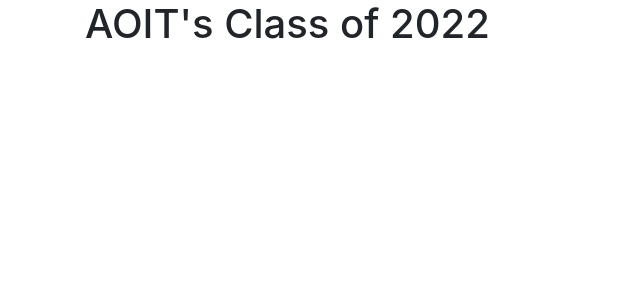
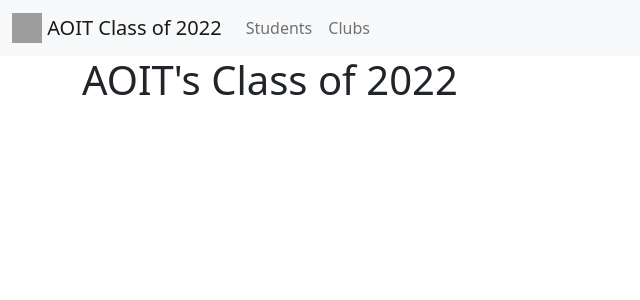
Before and after one commit to carterjc/rbraoit22, a Flask app: page /students in a window 1280 px wide. Shown: the top 300 px of the page, without its empty margins (0-640 px from the left). Run offline with Flask 2, Linux system fonts and the light colour scheme; data that the repository does not hold is empty; parts of the project's set-up code (start-up, migrations or seed data) failed here and were passed over; some libraries are stand-ins or nearby versions; grey boxes are pictures that could not be loaded.

Commit message:
big commit

```diff
--- /dev/null
+++ b/flaskr/templates/404.html
@@ -0,0 +1,4 @@
+{% extends "layout.html" %}
+{% block content %}
+    <h1>404 Not Found</h1>
+{% endblock content %}
--- /dev/null
+++ b/flaskr/templates/clubs.html
@@ -0,0 +1,4 @@
+{% extends "layout.html" %}
+{% block content %}
+    <h1>Clubs Page</h1>
+{% endblock content %}
--- /dev/null
+++ b/flaskr/templates/home.html
@@ -0,0 +1,4 @@
+{% extends "layout.html" %}
+{% block content %}
+    <h1>Home Page</h1>
+{% endblock content %}
--- a/flaskr/templates/layout.html
+++ b/flaskr/templates/layout.html
@@ -6,18 +6,43 @@
     <meta name="viewport" content="width=device-width, initial-scale=1, shrink-to-fit=no">
 
     <!-- Bootstrap CSS -->
-    <link rel="stylesheet" href="https://maxcdn.bootstrapcdn.com/bootstrap/4.0.0/css/bootstrap.min.css" integrity="sha384-Gn5384xqQ1aoWXA+058RXPxPg6fy4IWvTNh0E263XmFcJlSAwiGgFAW/dAiS6JXm" crossorigin="anonymous">
-
+    <link href="https://cdn.jsdelivr.net/npm/bootstrap@5.0.2/dist/css/bootstrap.min.css" rel="stylesheet" integrity="sha384-EVSTQN3/azprG1Anm3QDgpJLIm9Nao0Yz1ztcQTwFspd3yD65VohhpuuCOmLASjC" crossorigin="anonymous">
     <link rel="stylesheet" type="text/css" href="{{ url_for('static', filename='main.css') }}">
 
-    {% if title %}
-        <title>Flask Blog - {{ title }}</title>
-    {% else %}
-        <title>Flask Blog</title>
-    {% endif %}
+    <title>RBR AOIT</title>
 </head>
 <body>
     <header class="site-header">
+      <nav class="navbar navbar-expand-sm navbar-light bg-light">
+        <div class="container-fluid">
+          <a class="navbar-brand" href="/">
+            <img src="/static/img/test.JPG" width="30" height="30" class="d-inline-block align-top" alt="">
+            AOIT Class of 2022
+          </a>
+          <div class="collapse navbar-collapse" id="navbarSupportedContent">
+            <ul class="navbar-nav me-auto mb-2 mb-lg-0 w-100">
+              <li class="nav-item">
+                <a class="nav-link" href="/students">Students</a>
+              </li>
+              <li class="nav-item">
+                <a class="nav-link" href="/clubs">Clubs</a>
+              </li>
+            </ul>
+          </div>
+        </div>
+
+        <!-- <a class="navbar-brand" href="/">
+          <img src="/static/img/test.JPG" width="30" height="30" class="d-inline-block align-top" alt="">
+          AOIT Class of 2022
+        </a> -->
+        <!-- <div class="">
+          <ul class="navbar-nav mb-2 mb-lg-0">
+            <li class="nav-item">
+              <a class="nav-link" href="#">Link</a>
+            </li>
+          </ul>
+        </div> -->
+      </nav>
     </header>
     <main role="main" class="container">
       <div>
@@ -30,8 +55,7 @@
 
     <!-- Optional JavaScript -->
     <!-- jQuery first, then Popper.js, then Bootstrap JS -->
-    <script src="https://code.jquery.com/jquery-3.2.1.slim.min.js" integrity="sha384-KJ3o2DKtIkvYIK3UENzmM7KCkRr/rE9/Qpg6aAZGJwFDMVNA/GpGFF93hXpG5KkN" crossorigin="anonymous"></script>
-    <script src="https://cdnjs.cloudflare.com/ajax/libs/popper.js/1.12.9/umd/popper.min.js" integrity="sha384-ApNbgh9B+Y1QKtv3Rn7W3mgPxhU9K/ScQsAP7hUibX39j7fakFPskvXusvfa0b4Q" crossorigin="anonymous"></script>
-    <script src="https://maxcdn.bootstrapcdn.com/bootstrap/4.0.0/js/bootstrap.min.js" integrity="sha384-JZR6Spejh4U02d8jOt6vLEHfe/JQGiRRSQQxSfFWpi1MquVdAyjUar5+76PVCmYl" crossorigin="anonymous"></script>
+    <script src="https://cdn.jsdelivr.net/npm/@popperjs/core@2.9.2/dist/umd/popper.min.js" integrity="sha384-IQsoLXl5PILFhosVNubq5LC7Qb9DXgDA9i+tQ8Zj3iwWAwPtgFTxbJ8NT4GN1R8p" crossorigin="anonymous"></script>
+    <script src="https://cdn.jsdelivr.net/npm/bootstrap@5.0.2/dist/js/bootstrap.min.js" integrity="sha384-cVKIPhGWiC2Al4u+LWgxfKTRIcfu0JTxR+EQDz/bgldoEyl4H0zUF0QKbrJ0EcQF" crossorigin="anonymous"></script>
 </body>
 </html>
--- a/flaskr/templates/students.html
+++ b/flaskr/templates/students.html
@@ -1,16 +1,19 @@
 {% extends "layout.html" %}
 {% block content %}
   <h1>AOIT's Class of 2022</h1>
-    <div class="row">
+    <div class="row row-cols-1 row-cols-md-3 g-4">
       {% for student in students %}
-      <div class="col-sm-4">
+      <div class="col">
         <div class="card">
           {% if student.image %}
-          <img class="card-img-top" src="../static/img/{{ student.image }}" alt="{{ student.fName ~ ' ' ~ student.lName }} Portrait">
+          <img class="card-img-top" src="../static/img/students/{{ student.image }}" alt="{{ student.fName ~ ' ' ~ student.lName }} Portrait">
           {% endif %}
-          <div class="card-body">
+          <div class="card-body inline-block">
             <h5 class="card-title">{{ student.fName ~ ' ' ~ student.lName }}</h5>
+            <!-- <h6>{{ format_birthday(student.birthday) }} </h6> -->
             <p class="card-text">{{ student.bio }}</p>
+            <!-- <p class="card-text">{{ student.email }}</p> -->
+            <a href="{{ make_url(student.fName, student.lName) }}" class='stretched-link'></a>
           </div>
         </div>
       </div>
--- a/flaskr/views.py
+++ b/flaskr/views.py
@@ -1,24 +1,52 @@
 from flask import Blueprint, render_template, request, flash, jsonify
 from .models import Student
 from . import db
-import json
+
+import datetime
 
 
 views = Blueprint('views', __name__)
 
 
-@views.route('/', methods=['GET'])
-def test():
-	return render_template('about.html', title="About")
+@views.route("/", methods=['GET'])
+def view_home():
+	return render_template('home.html')
 
-
-@views.route('/students', methods=['GET'])
+@views.route("/students", methods=['GET'])
 def view_students():
 	students = Student.query.all()
-	print(students)
 	return render_template('students.html', students=students)
 
+@views.route("/students/<name>", methods=["GET"])
+def view_student(name):
+	students =  Student.query.all()
+	print(students, name)
+	match = [x for x in students if x.fName.lower() + x.lName.lower() == name]
+	if len(match) == 0:
+		return render_template('404.html'), 404
+		# return '<h1>error</h1>'
+	else:  # if of length 1 or more
+		match = match[0]
+	return render_template('student.html', student=match)
 
-@views.route('/about', methods=['GET'])
-def about():
-	return "<h1>about</h1>"
+@views.route("/clubs", methods=["GET"])
+def view_clubs():
+	return render_template('clubs.html')
+
+@views.context_processor
+def utility_processor():
+	def make_url(fName, lName):
+		return "students/" + fName.lower() + lName.lower()
+	def format_birthday(birthday):
+		return birthday.strftime("%B %-d, %Y")
+	def get_age(birthday):
+		today = datetime.date.today()
+		return today.year - birthday.year - ((today.month, today.day) < (birthday.month, birthday.day))
+	def club_list(clubs):
+		return clubs.split(",")
+	return dict(
+		make_url=make_url,
+		format_birthday=format_birthday,
+		get_age=get_age,
+		club_list=club_list
+	)
```
Also changed, not shown: flaskr/__init__.py (+7 -3 lines), flaskr/create_db.py (+3 -30 lines), flaskr/templates/base.html (deleted, +0 -38 lines), flaskr/templates/student.html (added, +27 -0 lines), 1 other file.
